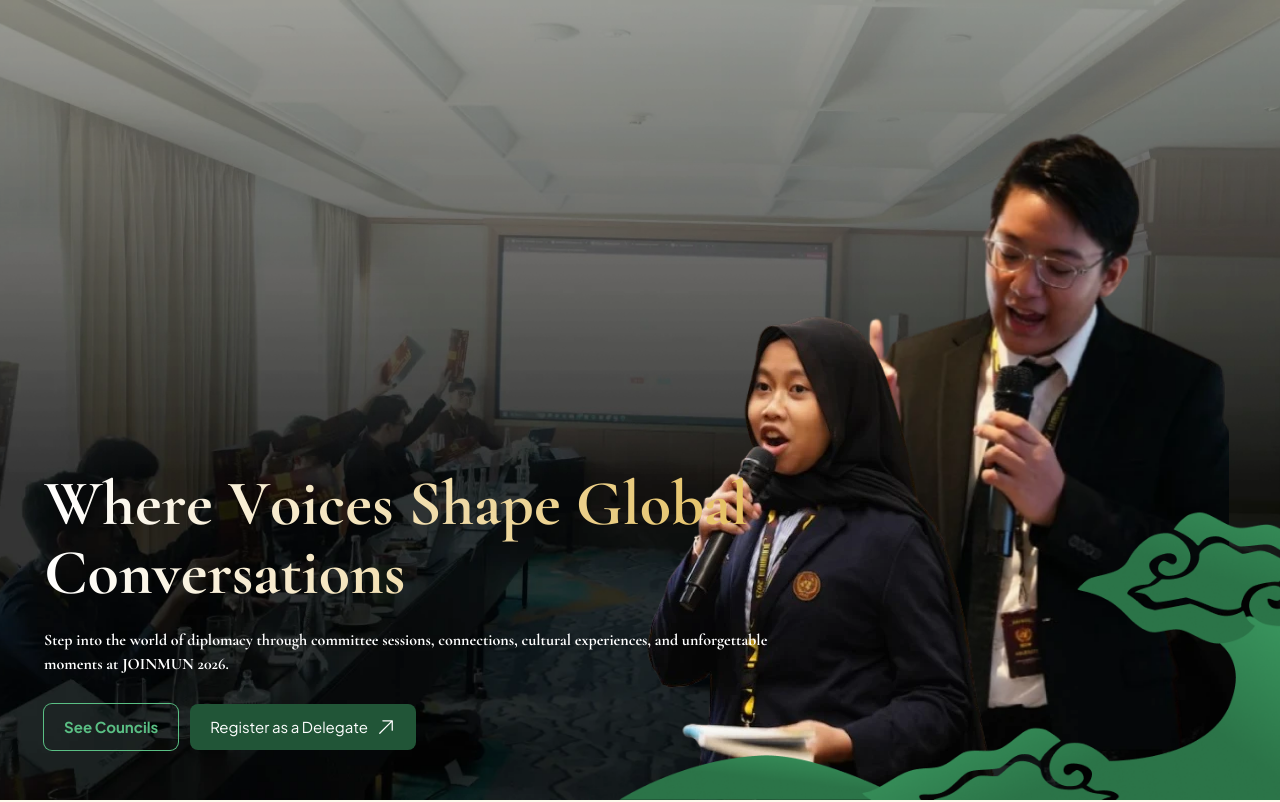
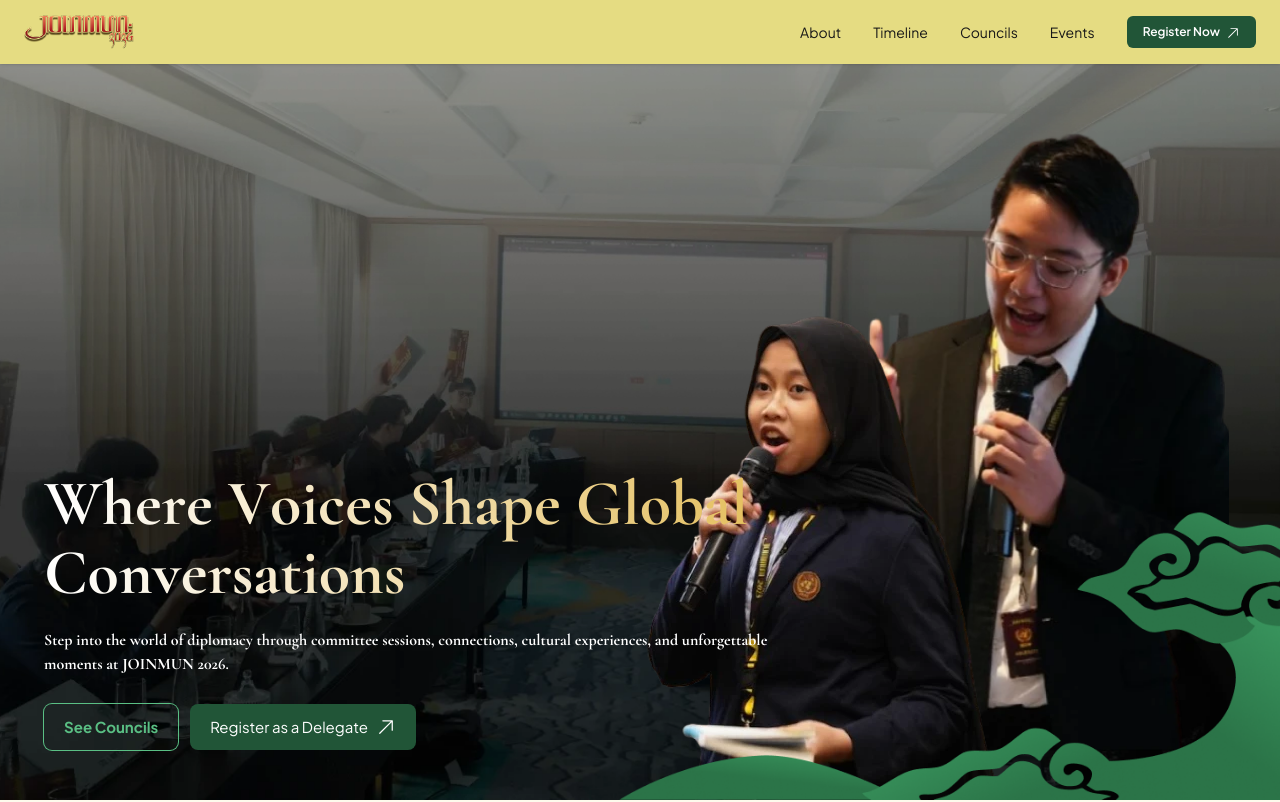
Before and after one commit to itjoinmun/joinmun2026, a Next.js app: page / in a window 1280 px wide. Shown: the top 802 px of the page. Built offline with nearby package versions, Linux system fonts and the light colour scheme.

Commit message:
feat(landing): add Navbar and Footer components, implement NotFound page, and update Hero and Timeline sections

```diff
--- a/app/layout.tsx
+++ b/app/layout.tsx
@@ -2,6 +2,8 @@ import type { Metadata } from "next";
 import { Cormorant_Garamond, Plus_Jakarta_Sans } from "next/font/google";
 import type { ReactNode } from "react";
 import "./globals.css";
+import Navbar from "@/src/components/navbar";
+import Footer from "@/src/components/footer";
 
 const cormorantGaramond = Cormorant_Garamond({
   variable: "--font-cormorant-garamond",
@@ -26,7 +28,11 @@ export default function RootLayout({ children }: { children: ReactNode }) {
       lang="en"
       className={`${cormorantGaramond.variable} ${plusJakartaSans.variable} h-full antialiased`}
     >
-      <body className="min-h-full flex flex-col bg-background">{children}</body>
+      <body className="min-h-full flex flex-col bg-background">
+        <Navbar />
+        {children}
+        <Footer />
+      </body>
     </html>
   );
 }
--- /dev/null
+++ b/app/not-found.tsx
@@ -0,0 +1,23 @@
+import Link from "next/link";
+import { HiArrowUpRight } from "react-icons/hi2";
+
+export default function NotFound() {
+  return (
+    <main className="flex h-[calc(100vh-250px)] items-center justify-center bg-[#fdfaec] px-6 py-16 text-black">
+      <div className="flex max-w-md flex-col items-center text-center">
+        <h1 className="font-display text-[6rem] leading-none sm:text-[8rem]">404</h1>
+        <p className="mt-4 max-w-xs font-h5 text-lg leading-snug sm:text-xl">
+          Unfortunately, the page<br />
+          you&apos;re looking for isn&apos;t here
+        </p>
+        <p className="mt-4 font-b4 text-xs sm:text-sm">Go back to home, find everything there</p>
+        <Link
+          href="/"
+          className="mt-3 inline-flex items-center gap-2 rounded-md bg-primary-300 px-4 py-2 text-xs font-semibold text-white transition-colors hover:bg-primary-200"
+        >
+          Go Home <HiArrowUpRight size={14} />
+        </Link>
+      </div>
+    </main>
+  );
+}
--- /dev/null
+++ b/src/components/footer.tsx
@@ -0,0 +1,43 @@
+import Image from "next/image";
+import Link from "next/link";
+import { FaInstagram, FaLinkedinIn } from "react-icons/fa";
+
+export default function Footer() {
+  return (
+    <footer className="bg-primary-500 text-neutral-100">
+      <div className="mx-auto grid max-w-400 grid-cols-2 gap-x-8 gap-y-8 px-9 py-10 sm:px-12 md:grid-cols-[1.2fr_1fr_1fr_1fr] md:gap-8 md:px-20 md:py-8 lg:px-20">
+        <div className="col-span-2 flex items-start md:col-span-1">
+          <Image src="/logo/footer.png" alt="JOINMUN 2026" width={206} height={186} className="h-auto w-28 sm:w-36 md:w-52" />
+        </div>
+
+        <div>
+          <h2 className="text-xs font-bold md:font-b3">Event Info</h2>
+          <div className="mt-3 flex flex-col gap-3 text-xs text-white/75 md:mt-4 md:font-b3 md:text-base">
+            <Link href="#councils" className="transition-colors hover:text-white">Councils</Link>
+            <Link href="#timeline" className="transition-colors hover:text-white">Timeline</Link>
+            <Link href="/pricing" className="transition-colors hover:text-white">Pricing</Link>
+          </div>
+        </div>
+
+        <div>
+          <h2 className="text-xs font-bold md:font-b3">Contact Us</h2>
+          <Link href="mailto:publicaffairs.joinmun@gmail.com" className="mt-3 block text-xs text-white/75 transition-colors hover:text-white md:mt-4 md:font-b3 md:text-base">
+            Email
+          </Link>
+        </div>
+
+        <div>
+          <h2 className="text-xs font-bold md:font-b3">Follow Us</h2>
+          <div className="mt-4 flex gap-2">
+            <Link href="https://www.instagram.com/joinmun.ugm" target="_blank" rel="noopener noreferrer" aria-label="Instagram" className="flex h-6 w-7 items-center justify-center rounded-md bg-primary-300 text-xs transition-colors hover:bg-primary-200 md:h-9 md:w-10 md:rounded-lg md:text-lg">
+              <FaInstagram />
+            </Link>
+            <Link href="https://www.linkedin.com/company/jogjainternationalmodelunitednations/" target="_blank" rel="noopener noreferrer" aria-label="LinkedIn" className="flex h-6 w-7 items-center justify-center rounded-md bg-primary-300 text-xs transition-colors hover:bg-primary-200 md:h-9 md:w-10 md:rounded-lg md:text-lg">
+              <FaLinkedinIn />
+            </Link>
+          </div>
+        </div>
+      </div>
+    </footer>
+  );
+}
--- /dev/null
+++ b/src/components/navbar.tsx
@@ -0,0 +1,59 @@
+"use client";
+
+import Image from "next/image";
+import Link from "next/link";
+import { useState } from "react";
+import { HiArrowUpRight } from "react-icons/hi2";
+import { useMotionValueEvent, useScroll } from "motion/react";
+import { cn } from "@/src/lib/utils";
+
+const links = [
+  ["About", "#about"],
+  ["Timeline", "#timeline"],
+  ["Councils", "#councils"],
+  ["Events", "#events"],
+] as const;
+
+export default function Navbar() {
+  const [menuOpen, setMenuOpen] = useState(false);
+  const [isScrolled, setIsScrolled] = useState(false);
+  const { scrollY } = useScroll();
+
+  useMotionValueEvent(scrollY, "change", (latest) => {
+    setIsScrolled(latest > 10);
+  });
+
+  return (
+    <nav className={cn(
+      "fixed z-[100] flex h-16 items-center bg-[#e5dc82] px-4 text-[#171717] shadow-sm justify-between transition-all duration-500 ease-in-out sm:px-5 lg:px-6",
+      isScrolled
+        ? "inset-x-0 top-0 md:inset-x-5 md:top-5 md:rounded-[10px]"
+        : "inset-x-0 top-0 rounded-none",
+    )}>
+      <Link href="#top" aria-label="JOINMUN home" className="shrink-0">
+        <Image src="/logo/navbar.png" alt="JOINMUN 2026" width={179} height={47} className="h-auto w-28 sm:w-32" />
+      </Link>
+      <div className="hidden items-center gap-8 text-sm lg:flex justify-end w-full">
+        {links.map(([label, href]) => <Link key={href} href={href} className="transition-opacity hover:opacity-60">{label}</Link>)}
+        <RegisterLink />
+      </div>
+      <button type="button" aria-label={menuOpen ? "Close navigation menu" : "Open navigation menu"} aria-expanded={menuOpen} onClick={() => setMenuOpen((open) => !open)} className="flex h-9 w-9 items-center justify-center rounded-md text-2xl leading-none lg:hidden">
+        {menuOpen ? "×" : "☰"}
+      </button>
+      {menuOpen && (
+        <div className="absolute top-full right-0 left-0 mt-2 flex flex-col gap-1 rounded-[10px] bg-[#e5dc82] p-3 text-sm shadow-lg lg:hidden">
+          {links.map(([label, href]) => <Link key={href} href={href} onClick={() => setMenuOpen(false)} className="rounded-md px-3 py-2 hover:bg-black/5">{label}</Link>)}
+          <RegisterLink mobile />
+        </div>
+      )}
+    </nav>
+  );
+}
+
+function RegisterLink({ mobile = false }: { mobile?: boolean }) {
+  return (
+    <Link href="https://bit.ly/LateWaveJOINMUN2026" target="_blank" rel="noopener noreferrer" className={mobile ? "mt-1 rounded-md bg-primary-300 px-3 py-2 text-center font-semibold text-white" : "rounded-md bg-primary-300 px-4 py-2 text-xs font-semibold text-white transition-colors hover:bg-primary-200"}>
+      Register Now <HiArrowUpRight className="ml-1 inline" size={14} />
+    </Link>
+  );
+}
--- a/src/modules/landing/hero.tsx
+++ b/src/modules/landing/hero.tsx
@@ -22,7 +22,7 @@ const characterVariants = {
 
 export default function Hero() {
   return (
-    <section className="relative isolate h-[550px] min-h-[550px] max-h-[550px] overflow-hidden text-white sm:h-auto sm:min-h-[760px] md:h-screen sm:max-h-none">
+    <section id="top" className="relative isolate h-[550px] min-h-[550px] max-h-[550px] overflow-hidden text-white sm:h-auto sm:min-h-[760px] md:h-screen sm:max-h-none">
       <Image
         src="/landing/hero/hero-background.webp"
         alt="Delegates in a JOINMUN conference session"
--- a/src/modules/landing/timeline.tsx
+++ b/src/modules/landing/timeline.tsx
@@ -17,7 +17,7 @@ export default function Timeline() {
   const isVisible = useInView(section, { once: true, amount: 0.35 });
 
   return (
-    <section ref={section} className="relative overflow-hidden bg-[#fdfaec] px-6 py-20 text-black md:px-12 md:py-28">
+    <section id="timeline" ref={section} className="relative overflow-hidden bg-[#fdfaec] px-6 py-20 text-black md:px-12 md:py-28">
       <div className="pointer-events-none absolute inset-0 z-0 overflow-hidden">
       </div>
 
```
Also changed, not shown: public/logo/footer.png (added), public/logo/navbar.png (added).
